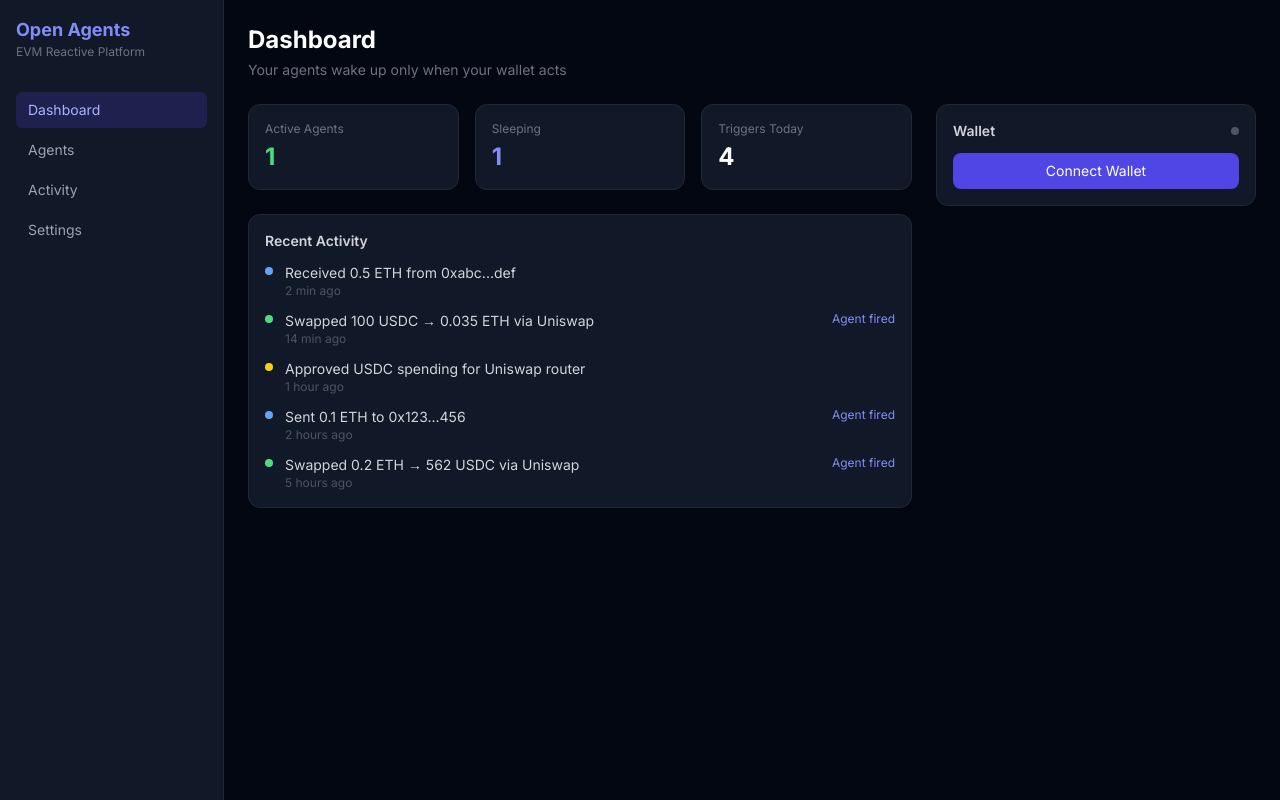
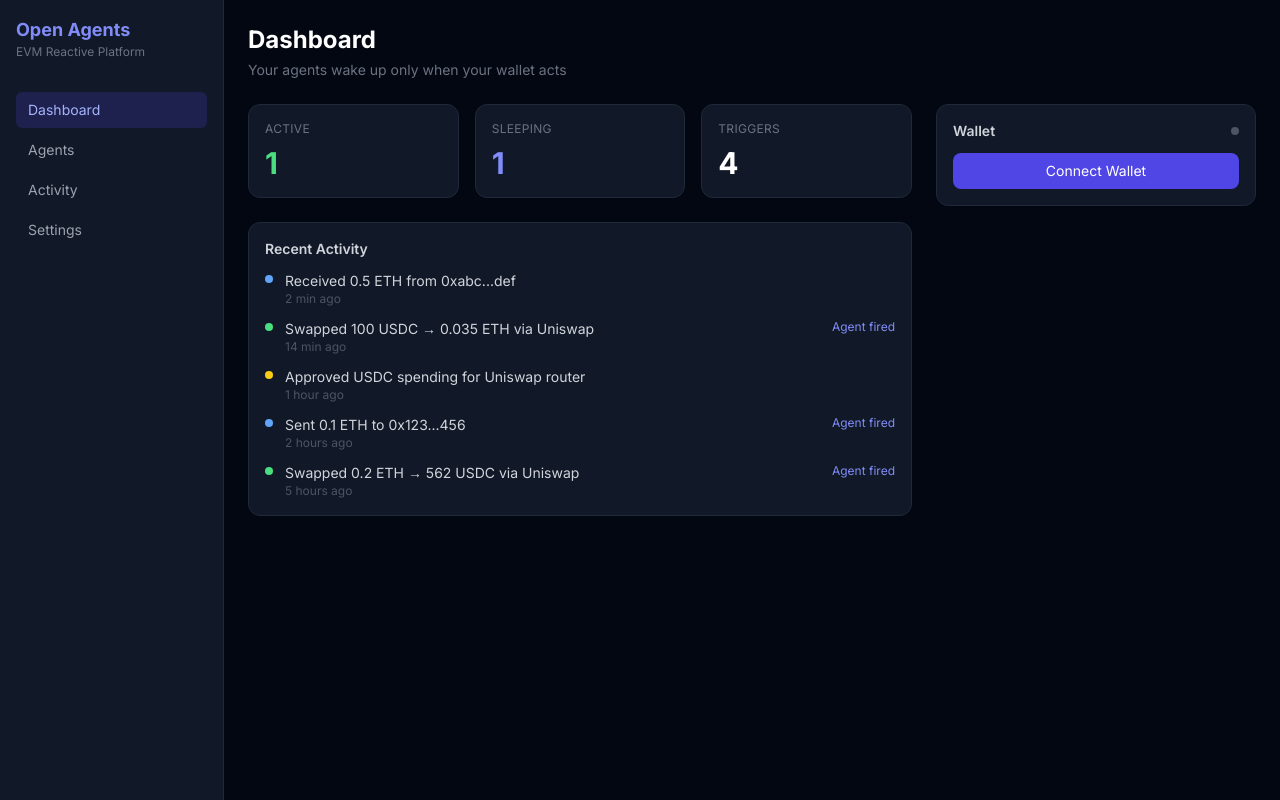
Before and after one commit to sairammr/Open-agents-2026, a Next.js app in the folder frontend/: page / in a window 1280 px wide. Built offline with nearby package versions, Linux system fonts and the light colour scheme.

Commit message:
style: polish dashboard stat cards and typography

```diff
--- a/frontend/app/page.tsx
+++ b/frontend/app/page.tsx
@@ -16,17 +16,17 @@ export default function DashboardPage() {
       <div className="grid grid-cols-1 lg:grid-cols-3 gap-6">
         <div className="lg:col-span-2 space-y-6">
           <div className="grid grid-cols-3 gap-4">
-            <div className="bg-gray-900 border border-gray-800 rounded-xl p-4">
-              <p className="text-xs text-gray-500 mb-1">Active Agents</p>
-              <p className="text-2xl font-bold text-green-400">{activeAgents}</p>
+            <div className="bg-gray-900 border border-gray-800 rounded-xl p-4 hover:border-gray-700 transition-colors">
+              <p className="text-xs text-gray-500 mb-2 uppercase tracking-wide">Active</p>
+              <p className="text-3xl font-bold text-green-400">{activeAgents}</p>
             </div>
-            <div className="bg-gray-900 border border-gray-800 rounded-xl p-4">
-              <p className="text-xs text-gray-500 mb-1">Sleeping</p>
-              <p className="text-2xl font-bold text-indigo-400">{sleepingAgents}</p>
+            <div className="bg-gray-900 border border-gray-800 rounded-xl p-4 hover:border-gray-700 transition-colors">
+              <p className="text-xs text-gray-500 mb-2 uppercase tracking-wide">Sleeping</p>
+              <p className="text-3xl font-bold text-indigo-400">{sleepingAgents}</p>
             </div>
-            <div className="bg-gray-900 border border-gray-800 rounded-xl p-4">
-              <p className="text-xs text-gray-500 mb-1">Triggers Today</p>
-              <p className="text-2xl font-bold text-white">{totalTriggers}</p>
+            <div className="bg-gray-900 border border-gray-800 rounded-xl p-4 hover:border-gray-700 transition-colors">
+              <p className="text-xs text-gray-500 mb-2 uppercase tracking-wide">Triggers</p>
+              <p className="text-3xl font-bold text-white">{totalTriggers}</p>
             </div>
           </div>
           <ActivityFeed />
```
